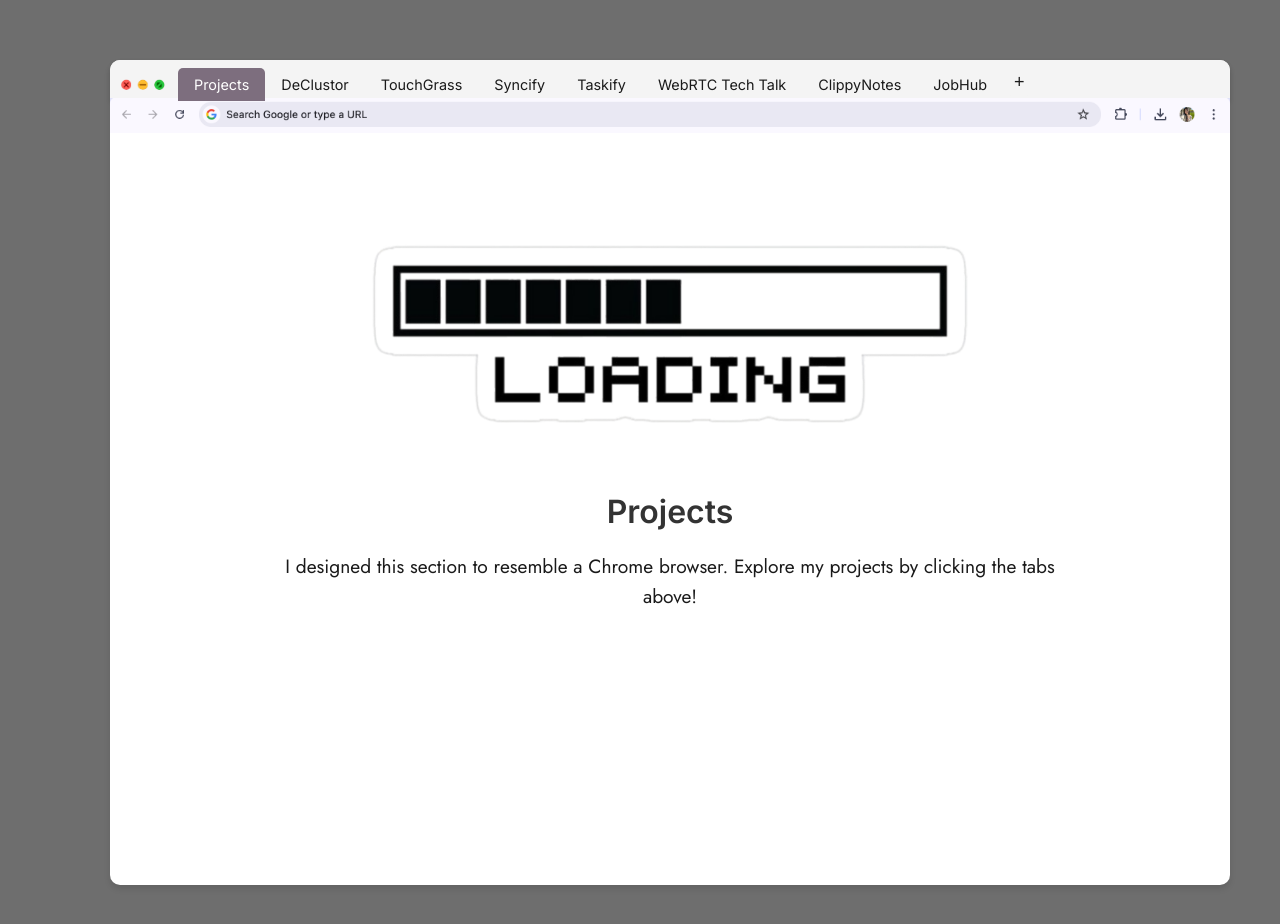
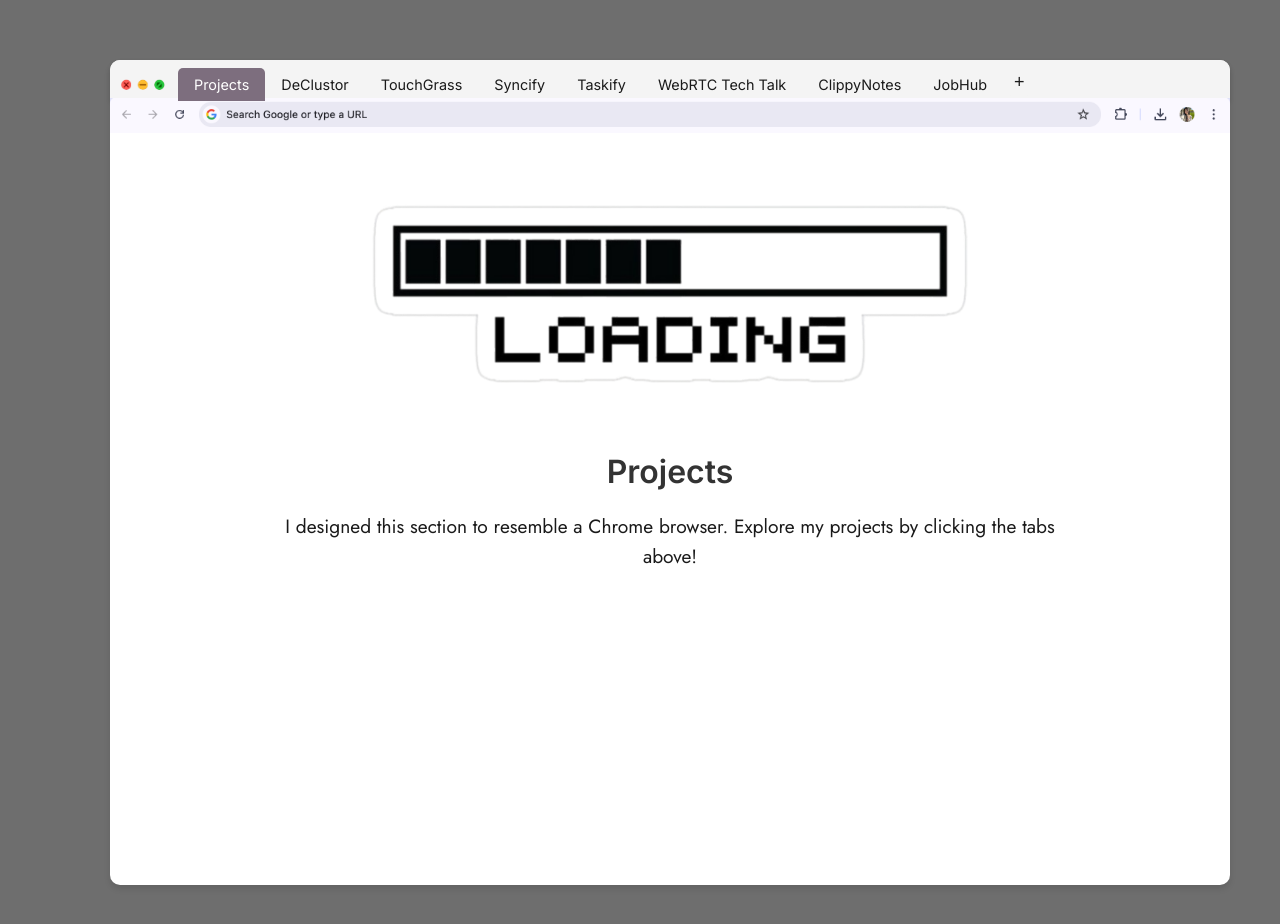
Before and after one commit to gracelo0717/gracelo0717.github.io, a React app: page / in a window 1280 px wide. Shown: the part 2400-3324 px from the top of the page. Built offline with nearby package versions, Linux system fonts and the light colour scheme.

Commit message:
add clippynotes description

```diff
--- a/src/components/Projects.tsx
+++ b/src/components/Projects.tsx
@@ -96,7 +96,7 @@ const initialProjects: Project[] = [
   {
     id: 7,
     name: 'ClippyNotes',
-    description: ``,
+    description: `ClippyNotes is a Google Chrome extension designed to help you take and organize notes while browsing the web. When you're on a webpage, you can quickly jot down your thoughts, and it’ll automatically save the note with the URL, the date, and the time it was taken. This way, you'll always know exactly when and where you made your note, making it easy to come back to later! \n P.S. Microsoft Clippy is the theme and mascot, I’ve brought him back for your note-taking enjoyment!`,
     technologies: [
       'Google Chrome Extension',
       'JavaScript',
--- a/src/styles.css
+++ b/src/styles.css
@@ -411,7 +411,7 @@ p {
   height: auto;
   object-fit: cover;
   margin-bottom: 20px;
-  margin-top: 50px;
+  margin-top: 10px;
 }
 
 .project-description {
```
